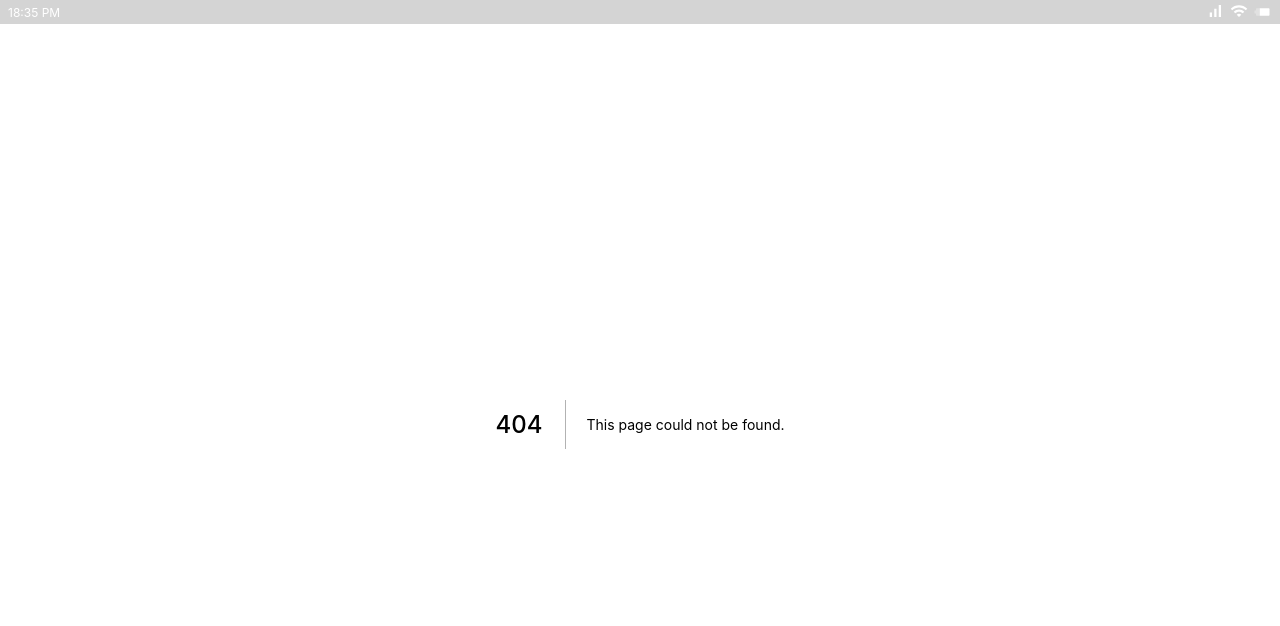
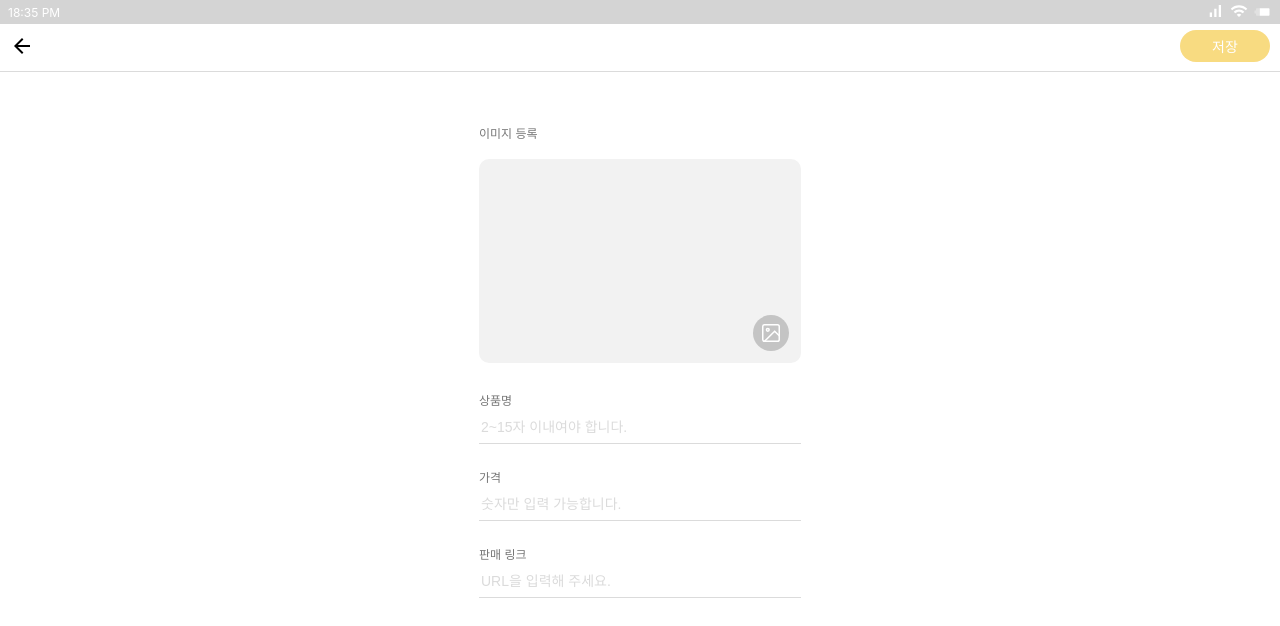
Before and after one commit to wjdgml3834/mandarin_market, a Next.js app: page /product in a window 1280 px wide. Before the commit this address had no page. Shown: the top 626 px of the page. Built offline with nearby package versions, Linux system fonts and the light colour scheme.

Commit message:
♻️ 상품 등록 페이지 추상화

```diff
--- /dev/null
+++ b/src/components/product/Container.tsx
@@ -0,0 +1,31 @@
+import styled from "@emotion/styled";
+import ArrowBackIcon from "@mui/icons-material/ArrowBack";
+import { ProductRegister } from "./Register";
+
+export const ProductContainer = () => {
+  return (
+    <div>
+      <Nav>
+        <button>
+          <ArrowBackIcon className="arrow" />
+        </button>
+      </Nav>
+      <ProductRegister btnLabel="저장"/>
+    </div>
+  );
+};
+
+const Nav = styled.nav`
+  position: fixed;
+  width: 100%;
+  height: 48px;
+  border-bottom: 0.5px solid #dbdbdb;
+  background-color: #fff;
+  display: flex;
+  align-items: center;
+  .arrow {
+    position: absolute;
+    top: 10px;
+    left: 10px;
+  }
+`;
--- /dev/null
+++ b/src/components/product/Register.tsx
@@ -0,0 +1,135 @@
+import styled from "@emotion/styled";
+import { COLOR } from "../../constants";
+
+interface BtnLabel {
+  btnLabel: string;
+}
+
+export const ProductRegister = ({ btnLabel }: BtnLabel) => {
+
+  return (
+    <Container>
+      <h2 className="sr-only">상품 정보 입력창</h2>
+      <Form>
+        <SubText>이미지 등록</SubText>
+        <ImgLabel>
+          <ImgInput
+            type="file"
+            id="img"
+            accept="image/*"
+          ></ImgInput>
+        </ImgLabel>
+        <Label>
+          <SubText>상품명</SubText>
+          <Input
+            name="product"
+            type="text"
+            id="product"
+            placeholder="2~15자 이내여야 합니다."
+          ></Input>
+        </Label>
+        <Label>
+          <SubText>가격</SubText>
+          <Input
+            name="price"
+            type="text"
+            id="price"
+            placeholder="숫자만 입력 가능합니다."
+          ></Input>
+        </Label>
+        <Label>
+          <SubText>판매 링크</SubText>
+          <Input
+            name="url"
+            type="text"
+            id="url"
+            placeholder="URL을 입력해 주세요."
+          ></Input>
+        </Label>
+        {btnLabel === "저장" && (
+          <SaveBtn disabled>저장</SaveBtn>
+          )}
+      </Form>
+    </Container>
+  );
+};
+
+const Container = styled.section`
+  max-width: 390px;
+  margin: 0 auto;
+`;
+
+const Form = styled.form`
+  padding: 100px 34px 0;
+`;
+
+const SubText = styled.span`
+  margin-bottom: 10px;
+  color: #767676;
+  font-size: 12px;
+  line-height: 15px;
+`;
+
+const ImgLabel = styled.label`
+  margin: 18px auto 30px;
+  position: relative;
+  width: 100%;
+  height: 204px;
+  background: #f2f2f2;
+  border: 0ch.5 solid #767676;
+  display: block;
+  border-radius: 10px;
+  cursor: pointer;
+  &::after {
+    content: '';
+    width: 36px;
+    height: 36px;
+    display: inline-block;
+    background: #C4C4C4 url('/images/upload-file.svg') no-repeat center;
+    border-radius: 25px;
+    position: absolute;
+    bottom: 12px;
+    right: 12px;
+  }
+`;
+
+const ImgInput = styled.input`
+  display: none;
+`
+
+const Label = styled.label`
+  margin-bottom: 16px;
+  display: flex;
+  flex-direction: column;
+`;
+
+const Input = styled.input`
+  margin-bottom: 10px;
+  font-size: 14px;
+  padding-bottom: 8px;
+  border: none;
+  border-bottom: 1px solid #dbdbdb;
+  &:focus {
+    outline: none;
+    border-bottom: 1px solid ${COLOR.orange};
+  }
+  &::placeholder {
+    color: #dbdbdb;
+  }
+`;
+
+const SaveBtn = styled.button`
+  position: absolute;
+  top: 30px;
+  right: 10px;
+  width: 90px;
+  height: 32px;
+  border-radius: 32px;
+  font-size: 14px;
+  font-weight: 500;
+  color: #fff;
+  background-color: ${COLOR.orange};
+  &:disabled {
+    opacity: 0.5;
+  }
+`;
--- /dev/null
+++ b/src/pages/product.tsx
@@ -0,0 +1,20 @@
+import type { NextPage } from "next";
+import Head from "next/head";
+import { ProductContainer } from "../components/product/Container";
+
+const Product: NextPage = () => {
+
+  return (
+    <section>
+      <Head>
+        <title>상품 등록｜감귤마켓</title>
+        <meta name="description" content="Generated by create next app" />
+        <link rel="icon" href="/favicon.ico" />
+      </Head>
+      <h1 className="sr-only">상품 등록 페이지</h1>
+      <ProductContainer />
+    </section>
+  );
+};
+
+export default Product;
```
